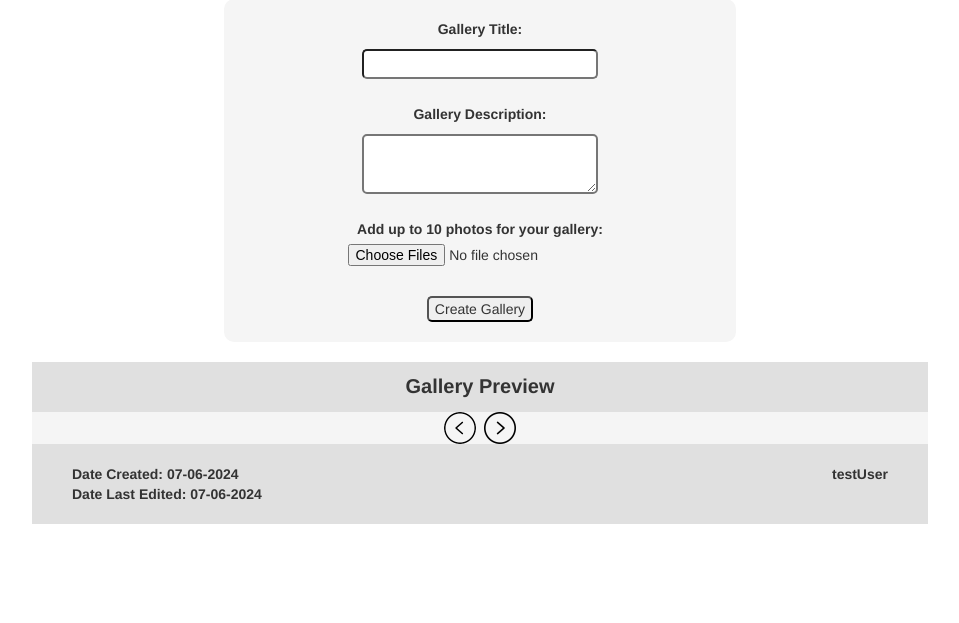
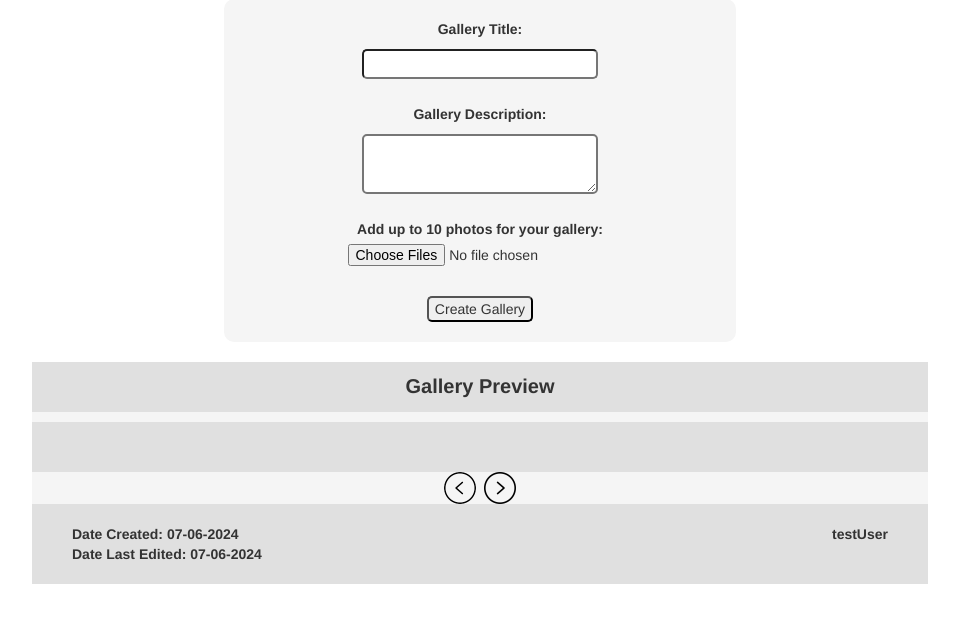
Before and after one commit to meghardie/GalleryWebsite, a Flask app: page /addGallery in a window 1280 px wide. Shown: the part 123-746 px from the top of the page, without its empty margins (160-1119 px from the left). Run offline with Flask 3, Linux system fonts and the light colour scheme; a user stored in the database is signed in; data comes from the database, SQL or seed files in the repository; some libraries are stand-ins or nearby versions.

Commit message:
started gallery preview

```diff
--- a/app/static/style.css
+++ b/app/static/style.css
@@ -262,3 +262,7 @@
     margin: auto;
     font-weight: bold;
 }
+
+#previewTitle{
+    margin-top: 10px;
+}
--- a/app/templates/addGallery.html
+++ b/app/templates/addGallery.html
@@ -20,12 +20,12 @@
         {{ form.csrf_token }}{{form.photos}}
         {{form.title.label}} {{form.title}}
         {% if form.title.errors %}
-                <div class="addToGalleryErrors">{% for error in form.title.errors %}{{ error }}{% endfor %}</div>
+                <div class="addToGalleryErrors" id = "titleErrors">{% for error in form.title.errors %}{{ error }}{% endfor %}</div>
         {% endif %}
         <br>
         {{form.description.label}} {{form.description}}
         {% if form.description.errors %}
-                <div class="addToGalleryErrors">{% for error in form.description.errors %}{{ error }}{% endfor %}</div>
+                <div class="addToGalleryErrors" id = "descErrors">{% for error in form.description.errors %}{{ error }}{% endfor %}</div>
         {% endif %}
         <br>
         {{form.addPhoto.label}} {{form.addPhoto}}
@@ -39,10 +39,11 @@
     </form>
     <div id = "test"></div>
 
-    <div id = galleryPreview>
+    <div id = "galleryPreview">
         {% set dateCreated = currentDate %}
         {% set dateLastEdited = currentDate %}
         <div class = "pageTitle" >Gallery Preview<br></div>
+        <div class = "pageTitle" id = "previewTitle"></div>
         <div class = "images">
             <img src = "{{ url_for('static', filename = 'leftArrow.png') }}" class = "leftArrow" onclick = "nextPhoto(-1)">
             <img id = "photo">
@@ -54,7 +55,7 @@
                 Date Last Edited: {{dateLastEdited.strftime('%d-%m-%Y')}}
             </div>
             <div class = "galleryUser">{{username}}</div>
-            <div class = "galleryDescription">
+            <div class = "galleryDescription" id = "previewDesc">
                 {{description}}
             </div>
         </div>
@@ -109,9 +110,35 @@
             }
         })
 
+        document.getElementById("title").addEventListener('change', function(event){
+            let currentTitle = document.getElementById("title").value
+            document.getElementById("previewTitle").innerHTML = currentTitle
+
+        })
+
+        document.getElementById("description").addEventListener('change', function(event){
+            let currentDesc = document.getElementById("description").value
+            document.getElementById("previewDesc").innerHTML = currentDesc
+        })
+
         document.getElementById('addGalleryForm').addEventListener('submit', function(event) {
-            document.getElementById("photos").value = JSON.stringify(currentFiles)
+            if(document.getElementById('title').value.length == 0){
+                document.getElementById("titleErrors").innerHTML = "Please fill in this field"
+                event.preventDefault()
+            }
+            else if(document.getElementById('description').value.length == 0){
+                document.getElementById("descErrors").innerHTML = "Please fill in this field"
+                event.preventDefault()
+            }
+            else if (currentFiles.length == 0){
+                document.getElementById("addPhotosError").innerHTML = "Add at least 1 photo to create a gallery!"
+                event.preventDefault()
+            }
+            else{
+                document.getElementById("photos").value = JSON.stringify(currentFiles)
+            }
         })
+
 
         function deleteImage(id){
             id = id.substring(5)
```
